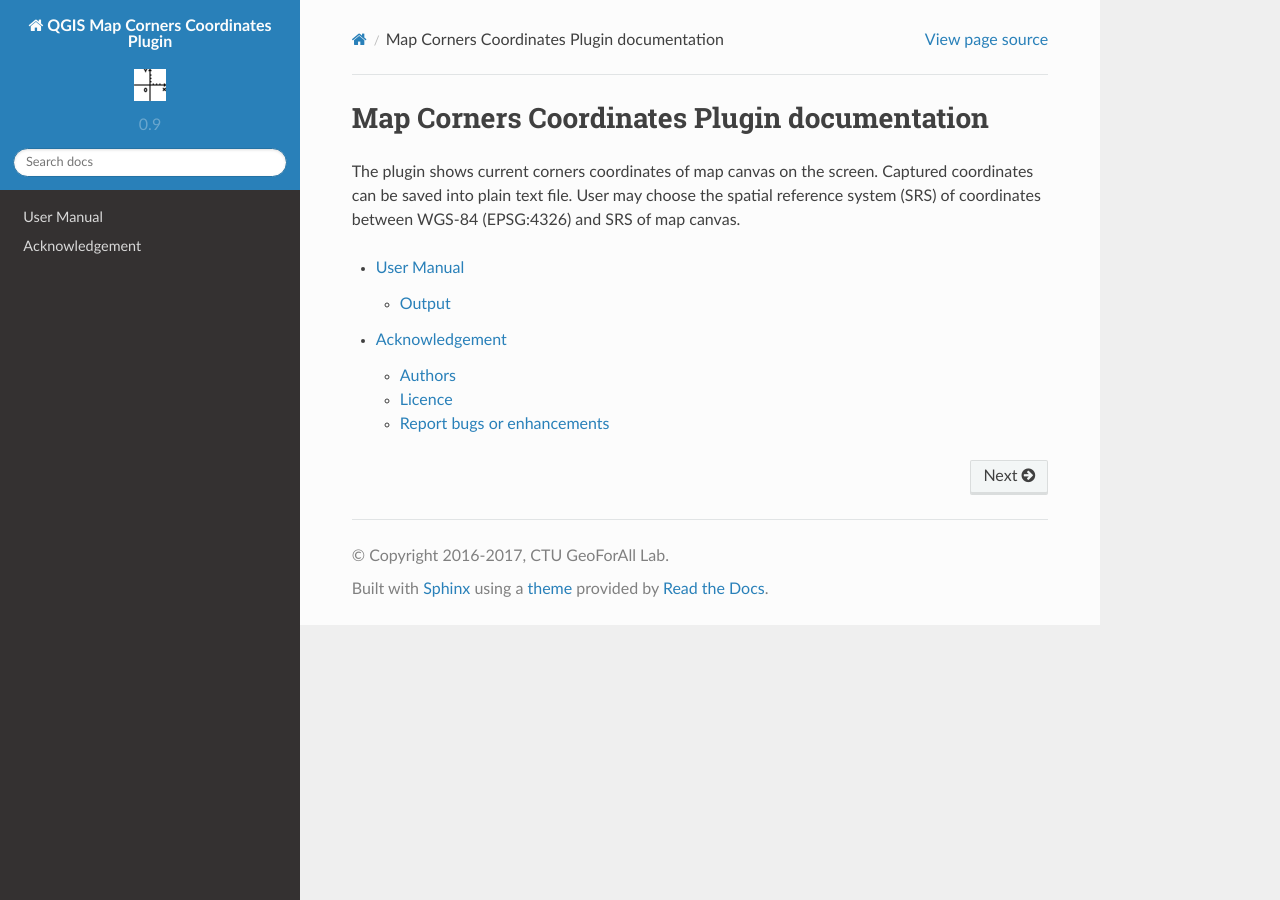
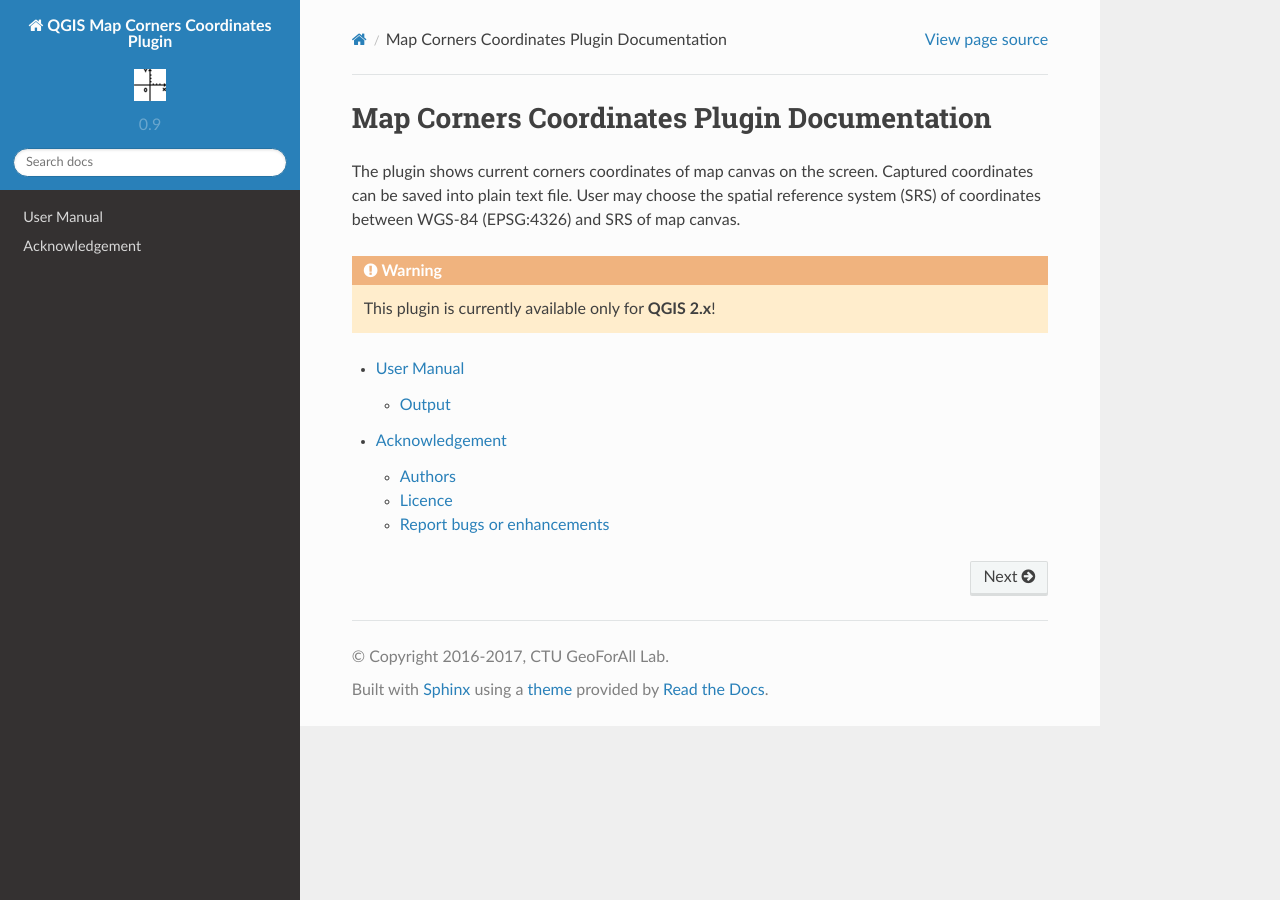
Before and after one commit to ctu-geoforall-lab/qgis-map-coords-plugin, a Sphinx documentation site: the page built from docs/source/index.rst, in a window 1280 px wide. Built offline with Sphinx 7.4.7 and the Read the Docs theme 2.0.0, drawn with Linux system fonts in a browser that asks for light colours; formulas are drawn with MathJax 3.

Commit message:
docs: note about QGIS 2.x

```diff
--- a/docs/source/index.rst
+++ b/docs/source/index.rst
@@ -1,4 +1,4 @@
-Map Corners Coordinates Plugin documentation
+Map Corners Coordinates Plugin Documentation
 ============================================
 
 The plugin shows current corners coordinates of map canvas on the
@@ -6,6 +6,8 @@
 may choose the spatial reference system (SRS) of coordinates between
 WGS-84 (EPSG:4326) and SRS of map canvas.
 
+.. warning:: This plugin is currently available only for **QGIS 2.x**!
+
 .. toctree::
    :maxdepth: 2
 
```
